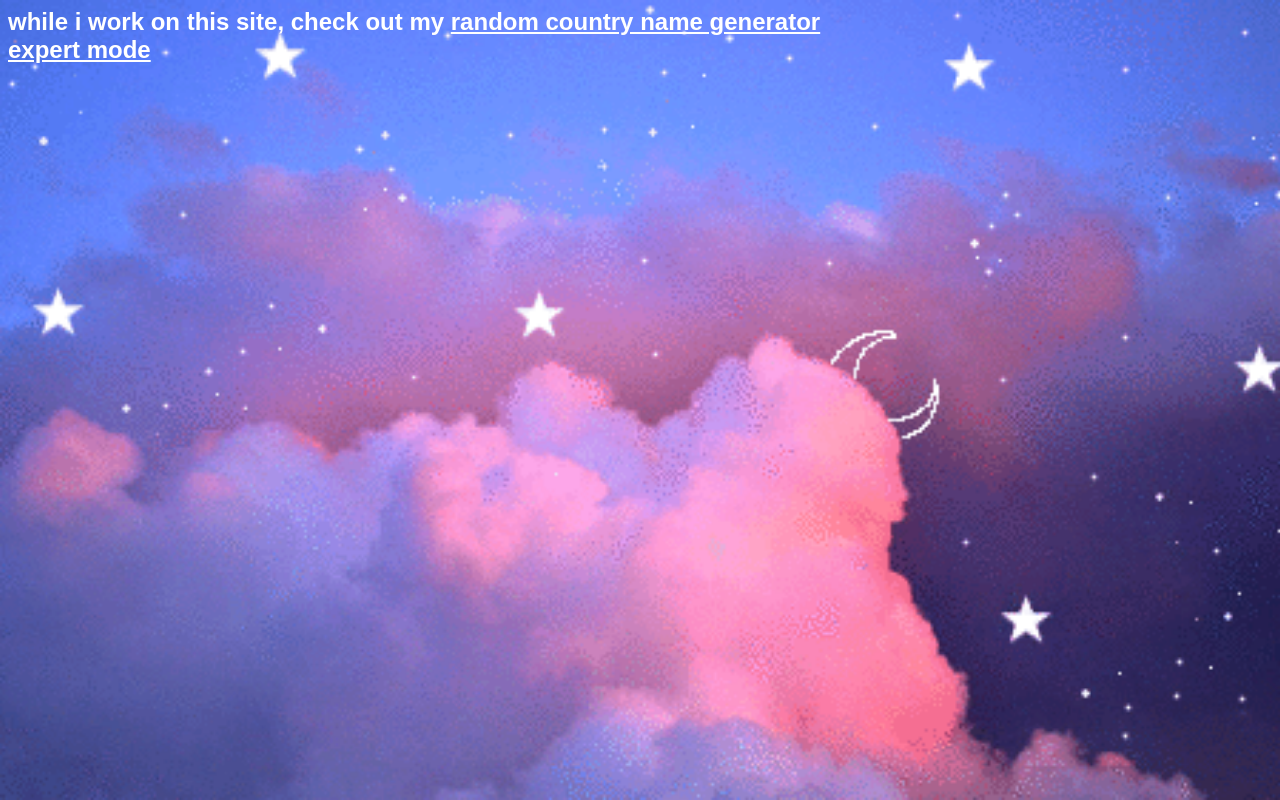
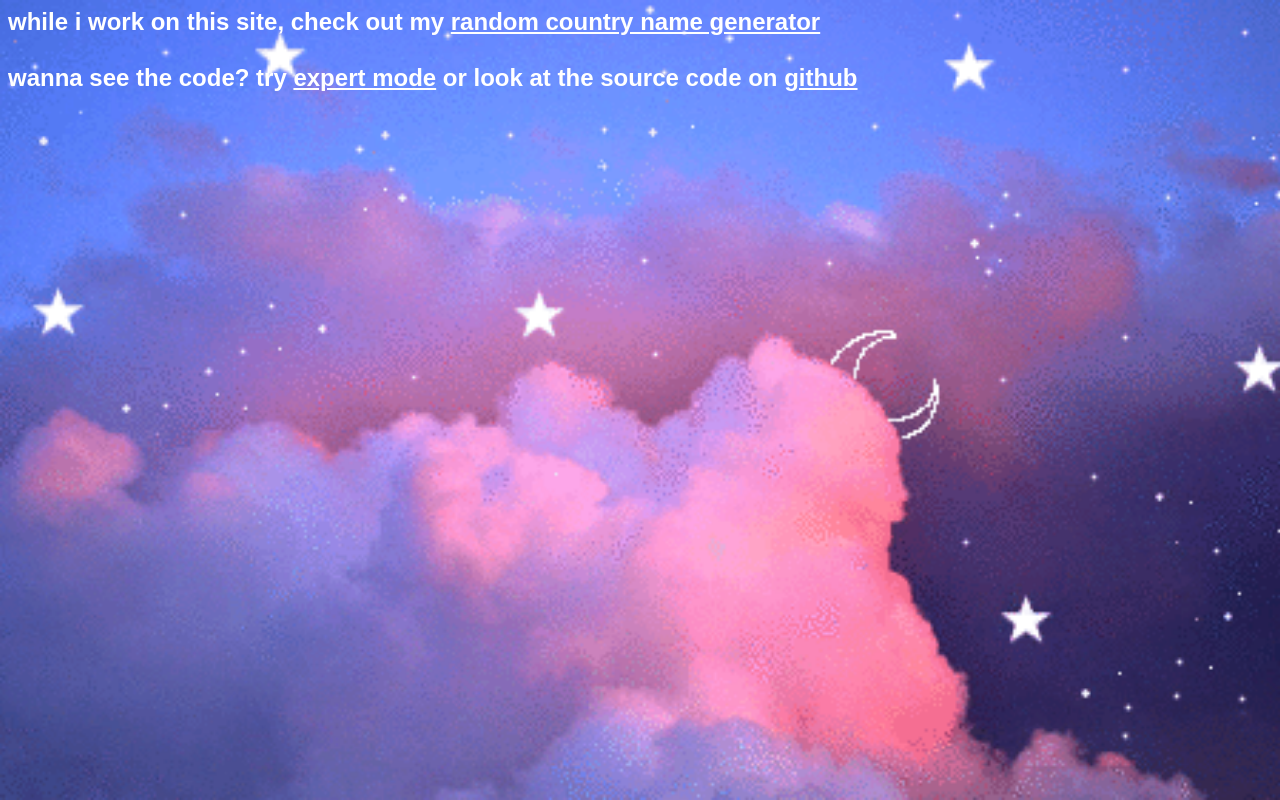
Before and after one commit to jbmagination/hylight, a plain HTML site: page index.html in a window 1280 px wide. Drawn offline with Linux system fonts and the light colour scheme; no server answers.

Commit message:
source code

```diff
--- a/index.html
+++ b/index.html
@@ -25,7 +25,8 @@
         <script src="coffeescript/random.coffee" type="text/coffeescript"></script>
 
         <h1 id="random"></h1>
-        <h2>while i work on this site, check out my <a href="randomcountry">random country name generator</a> <br />
-        <a href="src/index.txt">expert mode</a></h2>
+        <h2>while i work on this site, check out my <a href="randomcountry">random country name generator</a> <br /> <br />
+
+        wanna see the code? try <a href="src/index.txt">expert mode</a> or look at the source code on <a href="https://github.com/sudocode1/justgone.uk">github</a></h2>
     </body>
 </html>
```
